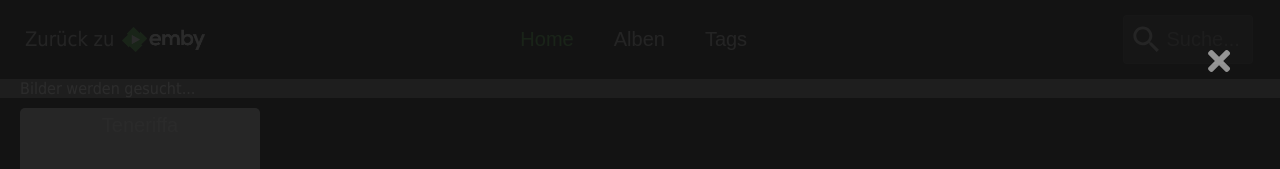
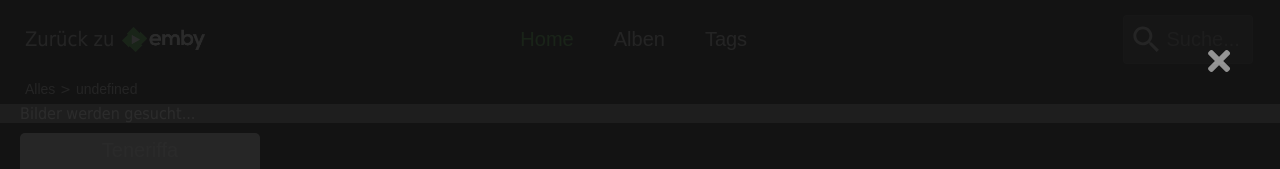
Before and after one commit to helmuttheis/HMSDigikam, a website: page DKApp/lightgallery/dk/index.html in a window 1280 px wide. Both pictures are taken after a click on the button "Bilder anzeigen". Shown: the top 169 px of the page. Drawn offline with Linux system fonts and the light colour scheme; no server answers; placeholder pictures from the web are drawn by us.

Commit message:
Further inplemented Breadcrumb functionality

```diff
--- a/DKApp/lightgallery/dk/index.html
+++ b/DKApp/lightgallery/dk/index.html
@@ -75,8 +75,13 @@
 
 
         <div>
-            <div id="breadcrumps" style="padding-left: 20px">
+            <div style="padding-left: 20px; display:inline-flex">
+                <div id="firstBreadcrumb">
 
+                </div>
+                <div id="breadcrumbs">
+
+                </div>
             </div>
 
             <div id="status" style="padding-left: 20px">
--- a/DKApp/lightgallery/dk/index.js
+++ b/DKApp/lightgallery/dk/index.js
@@ -11,14 +11,14 @@ function btnClear_Click() {
     lgInst.lgClear('#albumlist');
     lgInst.lgClear('#lightgallery');
     lgInst.lgClear('#tagslist');
-    lgInst.lgClear('#breadcrumps');
+    lgInst.lgClear('#breadcrumbs');
 }
 function btnSearch_Click() {
     ClearCount();
     var lgInst = new lg();
     overlayOpen();
     lgInst.lgClear('#albumlist');
-    lgInst.lgClear('#breadcrumps');
+    lgInst.lgClear('#breadcrumbs');
     lgInst.lgFillImages('#lightgallery', '#tbSearch', function (msg) {
         ImgToLoad = msg;
         glbStatus.statusDone(msg + ' gefunden');
@@ -33,7 +33,7 @@ function btnSearchAlbum(elem) {
     overlayOpen();
     lgInst.lgClear('#tagslist');
     lgInst.lgClear('#albumlist');
-    lgInst.lgClear('#breadcrumps');
+    lgInst.lgClear('#breadcrumbs');
     lgInst.lgFillAlbumImages('#lightgallery', album, function (msg) {
         ImgToLoad = msg;
         glbStatus.statusDone(msg + ' gefunden');
@@ -45,7 +45,7 @@ function btnFolder_Click() {
     var lgInst = new lg();
     lgInst.lgClear('#lightgallery');
     lgInst.lgClear('#tagslist');
-    lgInst.lgClear('#breadcrumps');
+    lgInst.lgClear('#breadcrumbs');
     lgInst.lgFillAlbumList('#albumlist', function (msg) {
         glbStatus.statusDone(msg);
     });
@@ -58,7 +58,7 @@ function btnTags_Click() {
     // this must be the previously selected id
     lgInst.lgClear('#albumlist');
     lgInst.lgClear('#lightgallery');
-    lgInst.lgClear('#breadcrumps');
+    lgInst.lgClear('#breadcrumbs');
     lgInst.lgFillTagList('#tagslist', tagid, function (msg) {
         glbStatus.statusDone(msg);
     });
@@ -66,29 +66,39 @@ function btnTags_Click() {
 }
 function btnSearchTag_Click(elem) {
     var lgInst = new lg();
-    lgInst.lgClear('#breadcrumps');
+    lgInst.lgClear('#breadcrumbs');
+    lgInst.lgClear('#firstBreadcrumb');
     var nb = {
         name: $(elem).attr('data-name'), func: function () { btnSearchTag(elem); }
     };
     funcarray.push(nb);
-    //var BC = funcarray.pop();
-    //BC.func();
-    lgInst.lgFillBreadcrump('#breadcrumps', funcarray);
+    $('#firstBreadcrumb').append('<div class="breadcrumb"><button onclick="btnTags_Click()">Alles</button></div><div class="breadcrumbArrow">&gt;</div>');
+    lgInst.lgFillbreadcrumb('#breadcrumbs', funcarray);
     funcarray[funcarray.length - 1].func();
-    //btnSearchTag(elem);
 }
 function btnSearchTag(elem) {
     var lgInst = new lg();
     var tagid = $(elem).attr('data-responsive');
     // this must be the previously selected id
     lgInst.lgClear('#lightgallery');
-    lgInst.lgClear('#breadcrumps');
     lgInst.lgFillTagList('#tagslist', tagid, function (msg) {
         glbStatus.statusDone(msg);
     });
     glbStatus.statusStart('Tags werden gesucht...');
 }
 function btnShowTag_Click(elem) {
+    var lgInst = new lg();
+    lgInst.lgClear('#breadcrumbs');
+    lgInst.lgClear('#firstBreadcrumb');
+    var nb = {
+        name: $(elem).attr('data-name'), func: function () { btnShowTag(elem); }
+    };
+    funcarray.push(nb);
+    $('#firstBreadcrumb').append('<div class="breadcrumb"><button onclick="btnTags_Click()">Alles</button></div><div class="breadcrumbArrow">&gt;</div>');
+    lgInst.lgFillbreadcrumb('#breadcrumbs', funcarray);
+    funcarray[funcarray.length - 1].func();
+}
+function btnShowTag(elem) {
     ClearCount();
     var lgInst = new lg();
     var tagid = $(elem).attr('data-responsive');
@@ -96,13 +106,21 @@ function btnShowTag_Click(elem) {
     overlayOpen();
     lgInst.lgClear('#albumlist');
     lgInst.lgClear('#tagslist');
-    lgInst.lgClear('#breadcrumps');
     lgInst.lgFillTag('#lightgallery', tagid, function (msg) {
         ImgToLoad = msg;
         glbStatus.statusDone(msg + ' gefunden');
         $('#lightgallery').lightGallery();
     });
     glbStatus.statusStart('Bilder werden gesucht...');
+}
+function btnBreadcrumb_Click(step) {
+    var lgInst = new lg();
+    lgInst.lgClear('#breadcrumbs');
+    lgInst.lgClear('#firstBreadcrumb');
+    funcarray = funcarray.slice(0, step + 1);
+    $('#firstBreadcrumb').append('<div class="breadcrumb"><button onclick="btnTags_Click()">Alles</button></div><div class="breadcrumbArrow">&gt;</div>');
+    lgInst.lgFillbreadcrumb('#breadcrumbs', funcarray);
+    funcarray[funcarray.length - 1].func();
 }
 function cbOnLoad() {
     ImgLoaded++;
--- a/DKApp/lightgallery/dk/lg.css
+++ b/DKApp/lightgallery/dk/lg.css
@@ -352,6 +352,40 @@ background-color: rgba(0, 0, 0, 0.5);
     font-size: 16px;
 }
 
+#breadcrumbs {
+    color: white;
+    height: 25px;
+    display: inline-flex;
+    justify-content: flex-start;
+}
+
+.breadcrumb {
+    padding: 0 5px;
+    color: white;
+}
+
+.breadcrumb > button {
+    color: rgba(255, 255, 255, .7);
+    text-decoration: none;
+    font-size: 14px;
+    margin: 0;
+}
+
+.breadcrumb > button:hover {
+    color: white;
+    text-decoration: underline;
+}
+
+.breadcrumbArrow {
+    color: rgba(255, 255, 255, .7);
+    font-size: 14px;
+    padding-top: 2px;
+}
+
+#firstBreadcrumb {
+    display: inline-flex;
+}
+
 .home .demo-gallery {
     padding-bottom: 80px;
 }
--- a/DKApp/lightgallery/dk/lg.js
+++ b/DKApp/lightgallery/dk/lg.js
@@ -132,8 +132,10 @@ var lg = /** @class */ (function () {
                         var data_sub_html = "<h4>" + item.name + "</h4>";
                         var data_image = "https://via.placeholder.com/240x160/262626";
                         var data_children = "";
+                        var data_name = item.name + '(' + item.childcnt + ')';
                         if (item.childcnt == 0) {
                             data_children = "invisible";
+                            data_name = item.name;
                         }
                         /* $ulElem.append('<li class="" data-responsive="' + data_responsive + '"  data-sub-html="' + data_sub_html + '" >' +
                             '<button onclick="btnSearchTag_Click(this)" data-responsive="' + data_responsive + '" >' + item.name + '</button>' +
@@ -141,9 +143,9 @@ var lg = /** @class */ (function () {
                         */
                         $ulElem.append('<li class= "" data-responsive="' + data_responsive + '" data-sub-html="' + data_sub_html + '"style="background-image: url(' + data_image + ')">' +
                             '<div class="tag_preview" >' +
-                            '<button onclick="btnShowTag_Click(this)" data-responsive="' + data_responsive + '">' + item.name + '</button>' +
+                            '<button onclick="btnShowTag_Click(this)" data-responsive="' + data_responsive + '" data-name="' + data_name + '">' + item.name + '</button>' +
                             '</div><div class= "tag_view ' + data_children + '" >' +
-                            '<button class="' + data_children + '" onclick="btnSearchTag_Click(this)" data-responsive="' + data_responsive + '" data-name="' + item.name + '">' + item.childcnt + ' Tags enzeigen &nbsp <i class= "fas fa-arrow-right"></i></button>' +
+                            '<button class="' + data_children + '" onclick="btnSearchTag_Click(this)" data-responsive="' + data_responsive + '" data-name="' + data_name + '">' + item.childcnt + ' Tags enzeigen &nbsp <i class= "fas fa-arrow-right"></i></button>' +
                             '</div> </li>');
                     });
                     cb(items.TotalRecordCount);
@@ -177,17 +179,21 @@ var lg = /** @class */ (function () {
             });
         }
     };
-    lg.prototype.lgFillBreadcrump = function (selector, bcArray) {
+    lg.prototype.lgFillbreadcrumb = function (selector, bcArray) {
         var $ulElem = $(selector);
         if ($ulElem) {
             $ulElem.empty();
             $.each(bcArray, function (index, item) {
-                var breadcrumpName = item.name;
-                var breadcrumpArrow = '<div class="breadcrumpArrow">&gt;</div>';
+                var breadcrumbName = item.name;
+                var breadcrumbArrow = '<div class="breadcrumbArrow">&gt;</div>';
                 if (index > 0) {
-                    $ulElem.append(breadcrumpArrow);
+                    $ulElem.append(breadcrumbArrow);
                 }
-                $ulElem.append('<div class="breadcrump">' + breadcrumpName + '</div>');
+                /*var addSpan = "";
+                if (index == bcArray.length - 1) {
+                    addSpan = '<span id="PicCnt"></span>';
+                }*/
+                $ulElem.append('<div class="breadcrumb"><button onclick="btnBreadcrumb_Click(' + index + ')">' + breadcrumbName + '</button></div>');
             });
         }
     };
--- a/DKApp/lightgallery/dk/status.js
+++ b/DKApp/lightgallery/dk/status.js
@@ -9,6 +9,7 @@ var log = /** @class */ (function () {
     log.prototype.statusDone = function (msg) {
         $('#status').text(msg);
         $('#overlayStatus').text(msg);
+        $('#PicCnt').text(msg);
     };
     log.prototype.statusProgress = function (current, error, target) {
         if (error > 0) {
--- a/DKApp/lightgallery/dk/status.ts
+++ b/DKApp/lightgallery/dk/status.ts
@@ -11,6 +11,7 @@ class log {
     statusDone(msg: string) {
         $('#status').text(msg);
         $('#overlayStatus').text(msg);
+        $('#PicCnt').text(msg);
     }
     statusProgress(current, error, target) {
         if (error > 0) {
```
Also changed, not shown: DKApp/lightgallery/dk/index.ts (+33 -15 lines), DKApp/lightgallery/dk/lg.ts (+15 -10 lines), 3 other files.
